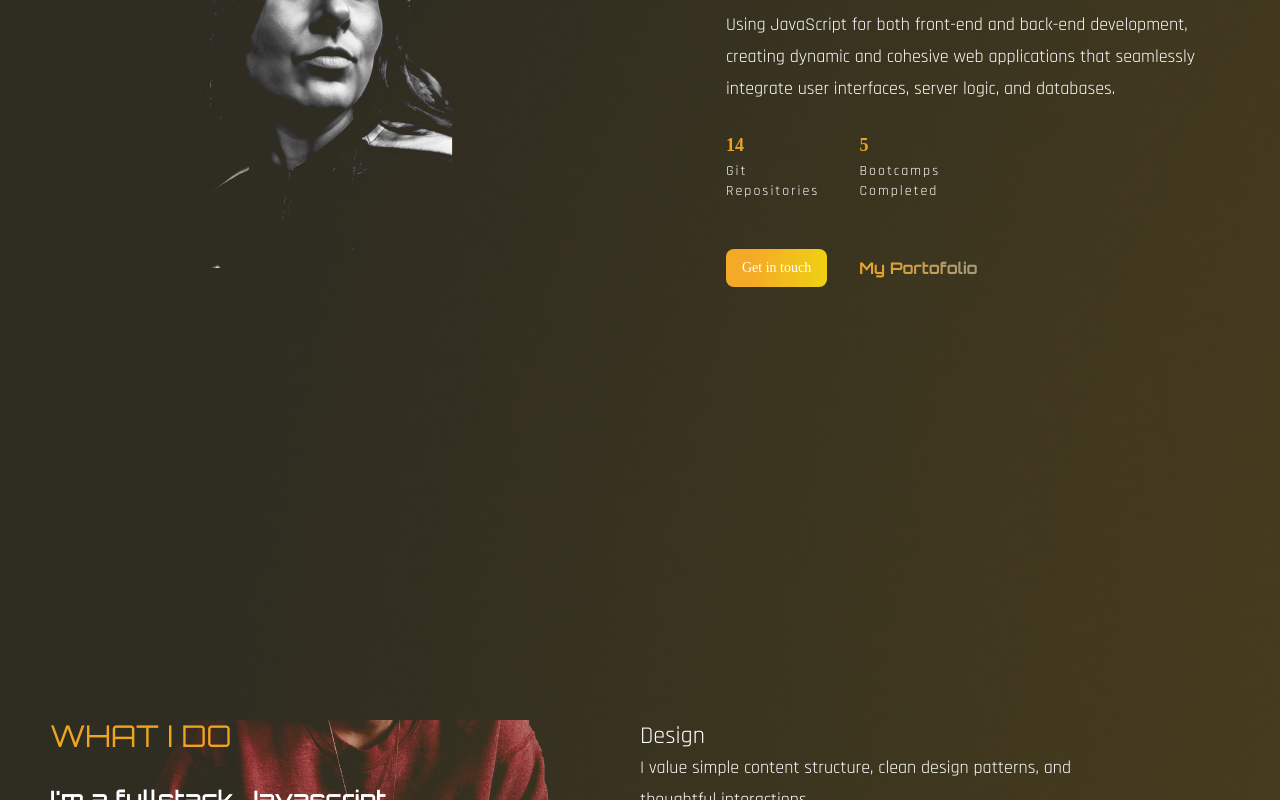
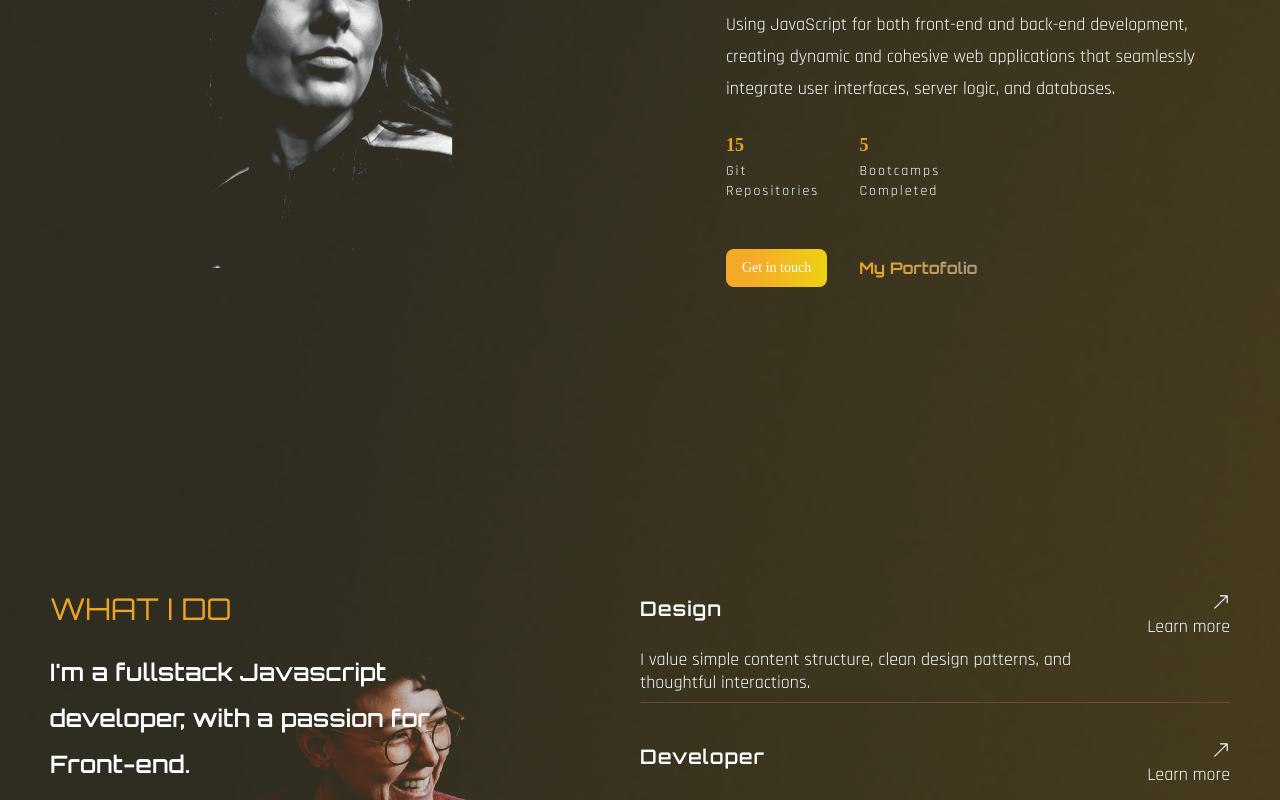
Before and after one commit to makoalex/Alexamdra_portofolio, a React (Create React App) app: page / in a window 1280 px wide. Shown: the part 1060-1860 px from the top of the page. Built offline with nearby package versions, Linux system fonts and the light colour scheme; a web font is replaced by a local one.

Commit message:
[feat2] services section

```diff
--- a/src/components/About.js
+++ b/src/components/About.js
@@ -23,7 +23,7 @@ export default function About() {
             <div className=' flex gap-x-6 lg:gap-x-10 mb-12'>
               <div>
                 <div className='font-[40px] font-tertiary text-gradient'>
-                  {inVew? <CountUp start={0} end={14} duration={3} /> :null}
+                  {inVew? <CountUp start={0} end={15} duration={5} /> :null}
                 </div>
                 <div className=' font-secondary text-sm tracking-[2px]'>
                   Git <br />
--- a/src/components/Services.js
+++ b/src/components/Services.js
@@ -24,10 +24,13 @@ export default function Services() {
       <div className=" container mx-auto">
         <div className="flex flex-col lg:flex-row">
           {/* text */}
-            <div className="flex-1 lg:bg-services lg:bg-bottom bg-no-repeat mix-blend-lighten mb-12 lg:mb-0">
+          <div className="flex-1 lg:bg-services lg:h-[550px] lg:bg-bottom bg-no-repeat mix-blend-lighten mb-12  lg:mb-0">
             <h2 className=" h2 text-accent mb-6">What i do</h2>
-              <h3 className="h3  max-w-[455px] mb-16">   I'm a fullstack Javascript developer, with a passion for
-              Front-end.</h3>
+            <h3 className="h3  max-w-[455px] mb-16">
+              {" "}
+              I'm a fullstack Javascript developer, with a passion for
+              Front-end.
+            </h3>
             <button className="button-header btn-sm btn">See my work</button>
           </div>
           {/* services */}
@@ -37,20 +40,24 @@ export default function Services() {
               {services.map((service, index) => {
                 // destructure service object
                 const { name, description, link } = service;
-                return(
-                  <div key={index}>
+                return (
+                  <div className=" border-b   border-accent/20 h-[110px] mb-[38px] flex" key={index}>
                     <div className=" max-w-[476px]">
-                      <h4 className="text-[24px]">{name}</h4>
-                      <p>{description}</p>
+                      <h4 className=" text-[20px] tracking-wider font-primary font-semibold mb-6">{name}</h4>
+                      <p className=" font-secondary leading-tight">{description}</p>
                     </div>
-                    <div>Links</div>
+                    <div className="flex flex-col flex-1 items-end">
+                      <a href="#" className="">
+                        <BsArrowUpRight/>
+                      </a>
+                      <a href="#">{link}</a>
                     </div>
-                )
+                  </div>
+                );
               })}
             </div>
           </div>
         </div>
-
       </div>
     </section>
   );
```
Lines whose indentation alone changed are shown as unchanged.
